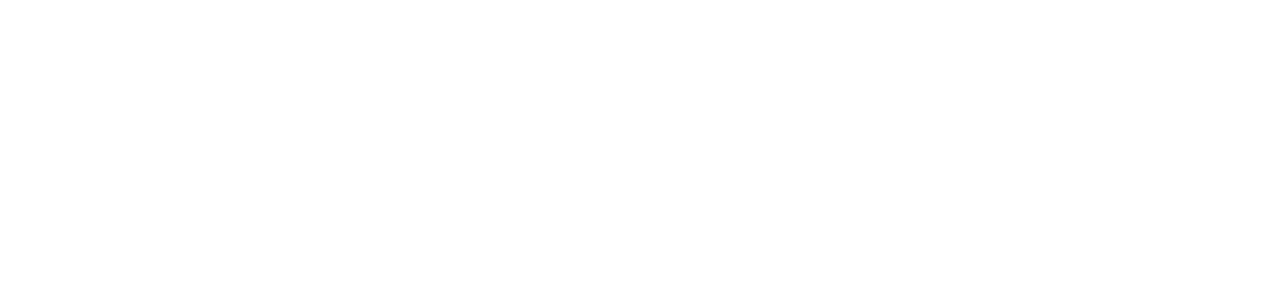
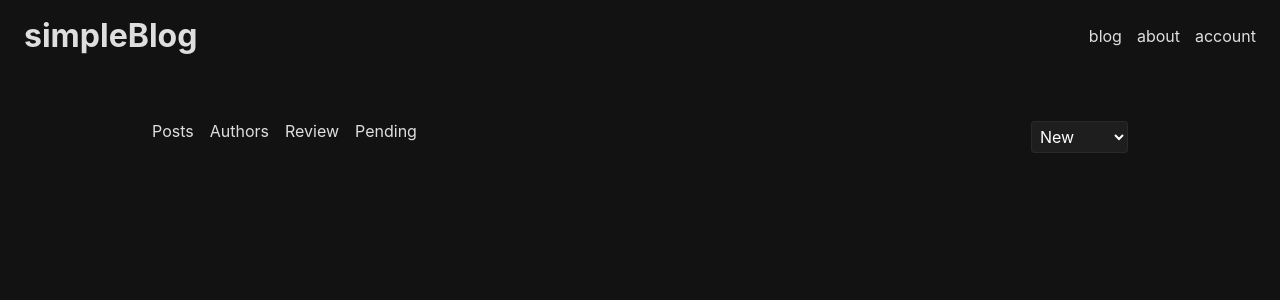
Before and after one commit to jianylei/DevBlog, a React (Create React App) app in the folder frontend/: page / in a window 1280 px wide. Shown: the top 300 px of the page. Built offline with nearby package versions, Linux system fonts and the light colour scheme.

Commit message:
updated layouts

```diff
--- a/frontend/src/App.js
+++ b/frontend/src/App.js
@@ -1,6 +1,17 @@
+import { Routes, Route } from 'react-router-dom'
+import BlogLayout from './components/BlogLayout'
+import Layout from './components/Layout'
+import NoMatch from './components/NoMatch'
+
 function App() {
   return (
-    <div className="App"></div>
+    <Routes>
+      <Route path="/" element={<Layout />}>
+        <Route index element={<BlogLayout />}></Route>
+      </Route>
+
+      <Route path='*' element={<NoMatch />}/>{/* 404 */}
+    </Routes>
   )
 }
 
--- /dev/null
+++ b/frontend/src/components/BlogLayout.js
@@ -0,0 +1,29 @@
+import { Outlet, Link } from "react-router-dom"
+
+const BlogLayout = () => {
+  return (
+    <div className='blog-container'>
+        <div className='blog-nav__container'>
+            <div className="blog-nav__links">
+                <Link to='/posts'>Posts</Link>
+                <Link>Authors</Link>
+                <Link>Review</Link>
+                <Link>Pending</Link>
+            </div>
+            <select
+                id='post-sort'
+                name='sort'
+                className='blog-nav__select'
+                value='new'
+                onChange={(e) => console.log(e.target.value)}
+            >
+                <option value='new'>New</option>
+                <option value='trending'>Trending</option>
+            </select>
+        </div>
+        <Outlet />
+    </div>
+  )
+}
+
+export default BlogLayout
--- /dev/null
+++ b/frontend/src/components/Layout.js
@@ -0,0 +1,15 @@
+import { Outlet } from 'react-router-dom'
+import LayoutHeader from './LayoutHeader'
+
+const Layout = () => {
+    return (
+        <>
+            <LayoutHeader />
+            <div className='main-container'>
+                <Outlet />
+            </div>
+        </>
+    )
+}
+
+export default Layout
--- /dev/null
+++ b/frontend/src/components/LayoutHeader.js
@@ -0,0 +1,20 @@
+import { Link } from "react-router-dom"
+
+const LayoutHeader = () => {
+  return (
+    <header className="main-header">
+        <div className="main-header__container">
+            <Link to='/'>
+                <h1 className="main-header__title">simpleBlog</h1>
+            </Link>
+            <nav className="main-header__nav">
+                <Link>blog</Link>
+                <Link>about</Link>
+                <Link>account</Link>
+            </nav>
+        </div>
+    </header>
+  )
+}
+
+export default LayoutHeader
--- /dev/null
+++ b/frontend/src/components/NoMatch.js
@@ -0,0 +1,16 @@
+import { useLocation } from "react-router-dom"
+
+const NoMatch = () => {
+    const location = useLocation()
+
+    return (
+        <div>
+            <h3>
+                404 Not found
+            </h3>
+            <p> No match for {location.pathname}</p>
+        </div>
+    )
+}
+
+export default NoMatch
--- a/frontend/src/index.css
+++ b/frontend/src/index.css
@@ -6,10 +6,171 @@
   box-sizing: border-box;
 }
 
+:root {
+  --BGCOLOR: #121212;
+  --SURFACE: rgba(255, 255, 255, 5%);
+  --SURFACE-HOVER: rgba(255, 255, 255, 3%);
+  --BORDER-COLOR: rgba(255, 255, 255, 5%);
+  --COLOR: #FFF;
+  --ERROR: #EA6D7E;
+  --INACTIVE: rgba(255, 255, 255, 3%);
+  --LINK-COLOR: #f5f5f5e6;
+  --LINK-HOVER: #FFF;
+  --STATUS-COMPLETE: #74E39A;
+  --STATUS-OPEN: #EA6D7E;
+  --INPUT-INVALID: #DD0D3C;
+  --PRIMARY: #bb86fc;
+  --PRIMARY-HOVER: #b076f7;
+}
+
+/* || UTILITY CLASSES */
+.errmsg {
+  display: inline-block;
+  color: var(--ERROR);
+  margin-bottom: 0.5em;
+}
+
+.errmsg a:any-link {
+  color: var(--ERROR);
+  text-decoration: underline;
+}
+
+.nowrap {
+  white-space: nowrap;
+}
+
+.icon-button {
+  width: 48px;
+  height: 48px;
+  font-size: 1.25rem;
+  background-color: transparent;
+  border: none;
+  color: var(--LINK-COLOR);
+  display: grid;
+  place-content: center;
+  cursor: pointer;
+}
+
+.icon-button:hover,
+.icon-button:focus-visible {
+  color: var(--LINK-HOVER);
+}
+
+.icon-button[disabled] {
+  visibility: hidden;
+}
+
+/* || GENERAL STYLES */
 body {
   font-family: -apple-system, BlinkMacSystemFont, 'Segoe UI', 'Roboto', 'Oxygen',
     'Ubuntu', 'Cantarell', 'Fira Sans', 'Droid Sans', 'Helvetica Neue',
     sans-serif;
   -webkit-font-smoothing: antialiased;
   -moz-osx-font-smoothing: grayscale;
+  min-height: 100vh;
+  background-color: var(--BGCOLOR);
+  color: var(--COLOR);
 }
+
+input,
+button,
+textarea,
+select {
+  font: inherit;
+}
+
+#root {
+  /* React root div */
+  min-height: 100vh;
+  display: flex;
+  flex-flow: column nowrap;
+}
+
+a {
+  text-decoration: none;
+  cursor: pointer;
+}
+
+a:any-link {
+  color: var(--LINK-COLOR);
+}
+
+a:hover,
+a:focus-visible {
+  color: var(--LINK-HOVER);
+}
+
+button {
+  height: 25px;
+  cursor: pointer;
+}
+
+/*  || SCROLLBAR */
+::-webkit-scrollbar {
+  width: 15px;
+}
+
+::-webkit-scrollbar-track {
+  background: var(--BGCOLOR);
+}
+
+::-webkit-scrollbar-thumb {
+  background: var(--SURFACE)
+}
+
+::-webkit-scrollbar-thumb:hover {
+  background: var(--SURFACE-HOVER)
+}
+
+/*  || LAYOUT */
+.main-header {
+  position: sticky;
+  top: 0;
+  background-color: var(--BGCOLOR);
+  padding: 1rem 1.5rem;
+}
+
+.main-header__container {
+  display: flex;
+  flex-flow: row nowrap;
+  justify-content: space-between;
+  align-items: center;
+}
+
+.main-header__nav {
+  display: flex;
+  gap: 15px;
+}
+
+.blog-container {
+  display: flex;
+  width: 80%;
+  margin: 50px auto auto auto;
+  flex-direction: column;
+  padding: 0 1.5rem;
+}
+
+.blog-nav__container {
+  display: flex;
+  flex-flow: row nowrap;
+  justify-content: space-between;
+}
+
+.blog-nav__links {
+  display: flex;
+  flex-flow: col nowrap;
+  gap: 1rem;
+}
+
+.blog-nav__select:focus {
+  outline-width: 0;
+}
+
+.blog-nav__select {
+  width: fit-content;
+  padding: 0.25em;
+  background-color: var(--SURFACE);
+  color: var(--COLOR);
+  border: 1px solid var(--BORDER-COLOR);
+  border-radius: 4px;
+}
--- a/frontend/src/index.js
+++ b/frontend/src/index.js
@@ -2,10 +2,15 @@
 import ReactDOM from 'react-dom/client'
 import './index.css'
 import App from './App'
+import { BrowserRouter, Routes, Route } from 'react-router-dom';
 
 const root = ReactDOM.createRoot(document.getElementById('root'));
 root.render(
   <React.StrictMode>
-    <App />
+    <BrowserRouter>
+      <Routes>
+        <Route path='/*' element={<App />} />
+      </Routes>
+    </BrowserRouter>
   </React.StrictMode>
 )
```
